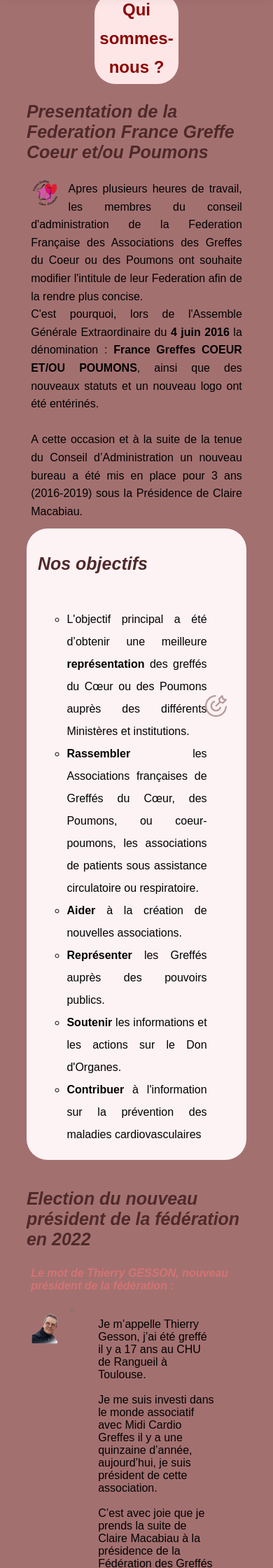
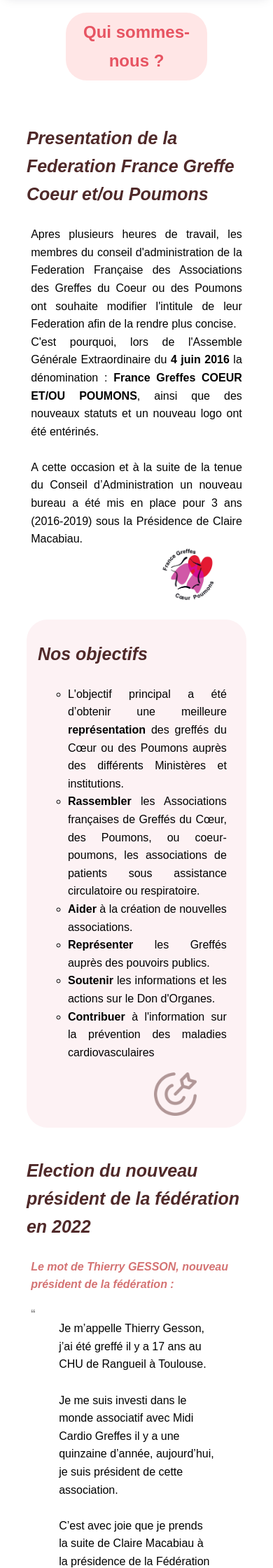
Before and after one commit to ZreY27/Refonte_FGCP_asso, a PHP site: page /presentation.html in a window 390 px wide; the page is wider, and only the part inside the window is pictured. Shown: the part 349-2589 px from the top of that part at 70% size. Run offline with PHP 8.4, Linux system fonts and the light colour scheme.

Commit message:
version mobile ok sur les trois pages

```diff
--- a/SAE/presentation.html
+++ b/SAE/presentation.html
@@ -9,7 +9,7 @@
         <title>Présentation</title>
     </head>
 
-    <body style="font-family: Arial">
+    <body>
     <header>
         <div id="logoNom">
             <img id="logo" src="img/accueil/logo_FGCP.png" alt="logo FGCP" />
@@ -26,6 +26,15 @@
                 <p class="don"><a href="don.html" title="Faire un don">Faire un don</a></p>
                 <img id="menuMobile" src="img/mobile/menu.png" alt="Menu">
             </div>
+        </div>
+        <div>
+            <nav id="navVersionMobile">
+                <ul type="none" id="menuVersionMobile">
+                    <li><a href="accueil.html" title="Accueil">Accueil</a></li>
+                    <li><a href="presentation.html" title="Présentation de la FGCP"><b>Qui sommes-nous</b></a></li>
+                    <li><a href="actus.html" title="Voir la page d'actualité">Actualités</a></li>
+                </ul>
+            </nav>
         </div>
     </header>
 
@@ -63,8 +72,9 @@
                         <li><b>Contribuer</b> à l'information sur la prévention des maladies cardiovasculaires</li>
                     </ul>
                 </div>
-                <img src="img/presentation/objectifs/objectifs.png" alt="Objectifs" id="img_obj">
-
+                <div id="div_img_obj">
+                    <img src="img/presentation/objectifs/objectifs.png" alt="Objectifs" id="img_obj">
+                </div>
             </div>
         </div>
 
@@ -112,11 +122,11 @@
                                         Après avoir été « promue » à différents postes à Cardio Greffes Ile de France, j’ai accepté de nouvelles missions.
                                         <br>Sous l’égide de Jean-Claude Boulmer, j’ai assuré le secrétariat de la FGCP (à l’époque FFAGCP) et de celui de l’Alliance du Cœur (ex FNAMOC).
                                         <br>En 2008 après avoir été formée par Jean-Claude Boulmer, j’ai accepté la Présidence de la FFAGCP.
-                                        <br><br>
+                                        <br>
                                         <br>Depuis je pense avoir su faire rayonner la FGCP dans les différentes instances ministérielles et hospitalières. Pour moi il a toujours été primordial de mettre en avant les personnes en attente de greffe, les greffés et leurs proches. Ainsi il a pu être rédigé différentes brochures à leur intention, et dernièrement leur proposer quelques formations.
-                                        <br><br>
+                                        <br>
                                         <br>Aujourd’hui je pense, après 14 ans de bons et loyaux services à la FGCP, qu’il est temps de passer la main.
-                                        <br><br>
+                                        <br>
                                         <br>C’est avec plaisir que je passe le flambeau de la présidence à Monsieur Thierry Gesson, celui-ci est aussi Président de l’Association Midi-Cardio Greffes Occitanie.
                                         <img src="img/presentation/présidents/quoteDroit.png" alt="" id="claireDroit">
                                         <br>Je lui souhaite une belle réussite et bon courage.
--- a/SAE/script/script.js
+++ b/SAE/script/script.js
@@ -15,3 +15,22 @@ backToTopButton.addEventListener('click', function(e) {
     e.preventDefault();
     window.scrollTo({ top: 0, behavior: 'smooth' });
 });
+
+
+/*------------ Menu format mobile : apparaît et disparaît quand on clique sur l'image menu ---------*/
+const nav = document.querySelector('#navVersionMobile');
+const menuButton = document.getElementById('menuMobile');
+
+menuButton.addEventListener('click', function() {
+    if (nav.style.display === 'none' || nav.style.display === '') {
+        nav.style.display = 'block';
+        setTimeout(() => {
+            nav.style.maxHeight = '200px';
+        }, 0);
+    } else {
+        nav.style.maxHeight = '0'; // Ferme le menu
+        setTimeout(() => {
+            nav.style.display = 'none';
+        }, 500);
+    }
+});
--- a/SAE/style/accueil.css
+++ b/SAE/style/accueil.css
@@ -1,5 +1,8 @@
 /* ------------ DEBUT page accueil---------------*/
-
+*{
+    font-family: 'Poppins', sans-serif;
+    line-height: 1.6;
+}
 /* design du bouton */
 
 .titre-don{
--- a/SAE/style/actus.css
+++ b/SAE/style/actus.css
@@ -0,0 +1,4 @@
+*{
+    font-family: 'Poppins', sans-serif;
+    line-height: 1.6;
+}
--- a/SAE/style/presentation.css
+++ b/SAE/style/presentation.css
@@ -1,20 +1,20 @@
-/* ------------ Page présentation ---------------*/
+/* --------------------------------------------- Page présentation -------------------------------------*/
 *{
     font-family: 'Poppins', sans-serif;
+    line-height: 1.6;
 }
 
-
+/*----------- Partie presentation -----------*/
 .wrapper{
     display: flex;
     justify-content :center;
     align-items: center;
     min-height: 50vh;
     flex-direction: column;
-
 }
 
 #logo1{
-    max-width : 17%;
+    width : 19%;
     float: left;
     margin-right: 2%;
 }
@@ -31,6 +31,7 @@
     text-align: justify;
     line-height: 1.6;
 }
+/*----------- FIN Partie presentation -----------*/
 
 
 /*------ Partie liste --------*/
@@ -38,7 +39,6 @@
 .liste, .bureau{
     padding: 1%;
     margin-top: 3%;
-
     border-radius: 30px;
     background-color: var(--couleur_zone_texte_rose);
     line-height: 45px;
@@ -66,14 +66,15 @@
 }
 
 #img_obj {
-    width: 10%;
-    height: 10%;
+    width: 80%;
+    height: auto;
     position: relative;
     bottom: -140px;
     right: 8%;
 }
 
 /*------ FIN Partie liste --------*/
+
 
 /*------------ Elections -------------*/
 .election{
@@ -134,6 +135,7 @@
 /*------------ FIN Elections -------------*/
 
 
+/*----------- Partie bureau -----------*/
 .compo {
     display: flex;
     justify-content: center;
@@ -156,9 +158,98 @@
     font-size: 14px;
     margin-bottom: 20%;
 }
-/* ------------ FIN page présentation---------------*/
+/*----------- FIN Partie bureau -----------*/
+/* ------------------------------- FIN page présentation-------------------------*/
+
 
 
 @media only screen and (max-width: 680px){
+    header{
+        margin-bottom: 10%;
+    }
 
+    .titre{
+        width: 50%;
+        padding: 2%;
+        margin-bottom: 10%;
+    }
+
+    /*----------- Partie presentation -----------*/
+    .text-box{
+        display: flex;
+        flex-direction: column;
+        align-items: center;
+        text-align: left;
+    }
+
+    .text-box #logo1{
+        order: 2;
+        width: 35%;
+        transform: translateX(70%);
+        margin-bottom: 5%;
+    }
+    /*----------- FIN Partie presentation -----------*/
+
+
+    /*---- Partie objectifs -----*/
+    .objectifs{
+        display: block;
+    }
+
+    #div_img_obj{
+        text-align: right;
+    }
+
+    #img_obj{
+        width: 20%;
+        height: 20%;
+        position: static;
+        margin-right: 22%;
+        margin-bottom: 2%;
+    }
+    /*---- FIN Partie objectifs -----*/
+
+
+    /*----------- Partie election -----------*/
+    .thierry, .claire{
+        flex-direction: column;
+        align-items: center;
+        text-align: left;
+    }
+
+    .thierry_img{
+        order: 2;
+    }
+
+    #thierry_img{
+        position: relative;
+        width: 60%;
+        height: auto;
+        left: 55%;
+        transform: translateY(-25%);
+    }
+
+    .claire_img{
+        position: relative;
+        width: 25%;
+        height: auto;
+        left: 30%;
+        transform: translateY(-55%);
+    }
+
+    #claireDroit{
+        transform: translateX(1050%);
+    }
+    /*----------- FIN Partie election -----------*/
+
+
+    /*----------- Partie bureau -----------*/
+    .nom{
+        font-size: 14px;
+    }
+
+    .role{
+        font-size: 13px;
+    }
+    /*----------- FIN Partie bureau -----------*/
 }
--- a/SAE/style/style.css
+++ b/SAE/style/style.css
@@ -142,7 +142,7 @@ header a {
     background-color: var(--couleur_nav);
     line-height: 170%;
     text-align: center;
-    color: darkred;
+    color: #E75462;
 }
 /* -------------Ancre-------------*/
 .ancre {
@@ -222,14 +222,20 @@ footer a:hover {
 
 
 
+/*--------------------------------- Version mobile -------------------------------------------------*/
+@media only screen and (max-width: 680px) {
 
-
-@media only screen and (max-width: 680px) {
-    body{
-        background: #a37070;
-
+    header{
+        padding-bottom: 0.5%;
     }
 
+    header ul{
+        display: block;
+    }
+
+    .menuVersionMobile{
+        border-color: black;
+    }
     /* ----------- Barre de navigation ------------- */
     nav{
         display: none;
```
Also changed, not shown: other parts of SAE/style/style.css (+37 -22 lines), SAE/accueil.html (+12 -2 lines), SAE/actus.html (+10 -2 lines), SAE/don.html (+14 -5 lines), SAE/style/don.css (+47 -23 lines).
